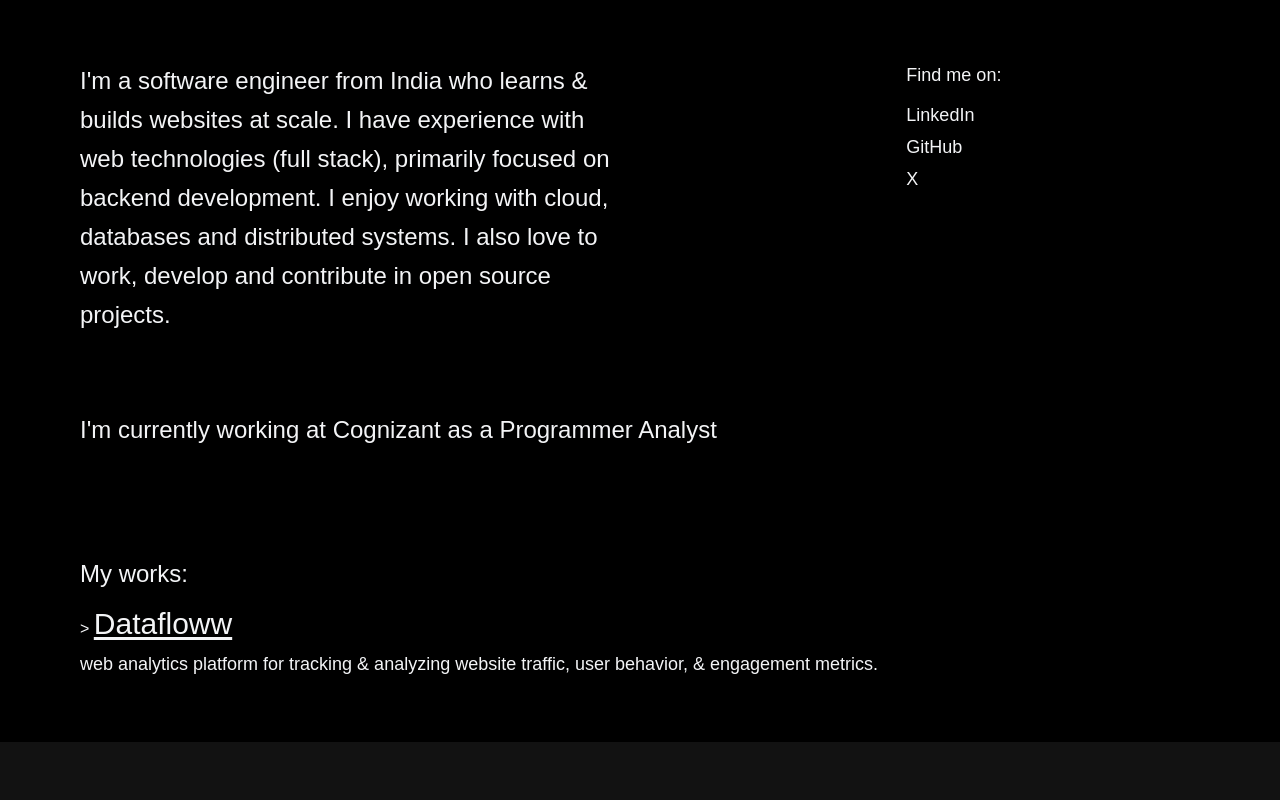
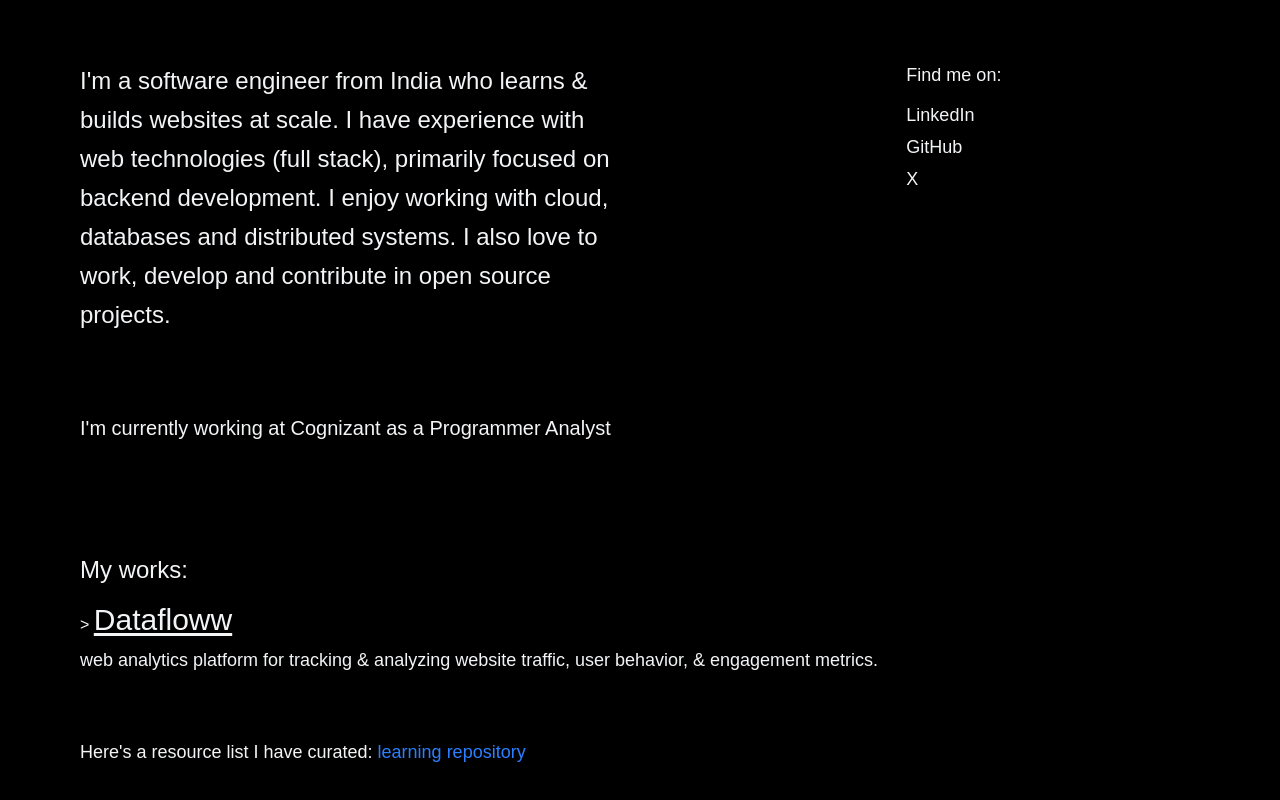
Before and after one commit to TahaHameed23/portfolio, a SvelteKit app: page / in a window 1280 px wide. Shown: the part 695-1495 px from the top of the page. Before the commit the page ends 1437 px from the top, so only its background shows below. Built offline with nearby package versions, Linux system fonts and the light colour scheme; no server answers.

Commit message:
add resources list

```diff
--- a/src/routes/+page.svelte
+++ b/src/routes/+page.svelte
@@ -53,7 +53,7 @@
 </div>
 
 <section>
-	<div class="mb-28 text-lg sm:text-xl lg:text-2xl">
+	<div class="mb-28 sm:text-xl lg:text-xl">
 		I'm currently working at Cognizant as a Programmer Analyst
 	</div>
 </section>
@@ -75,3 +75,14 @@
 		</div>
 	</div>
 </section>
+
+<section class="mt-12 mb-12 lg:mt-16 lg:mb-16 lg:text-lg">
+	<div>
+		Here's a resource list I have curated:
+		<a
+			href="https://taha-hameed.notion.site/Learning-repository-8307485b5eb047aca354af66b6e1b2b8"
+			class="text-blue-500 hover:underline hover:decoration-dashed hover:underline-offset-3"
+			target="_blank">learning repository</a
+		>
+	</div>
+</section>
```
